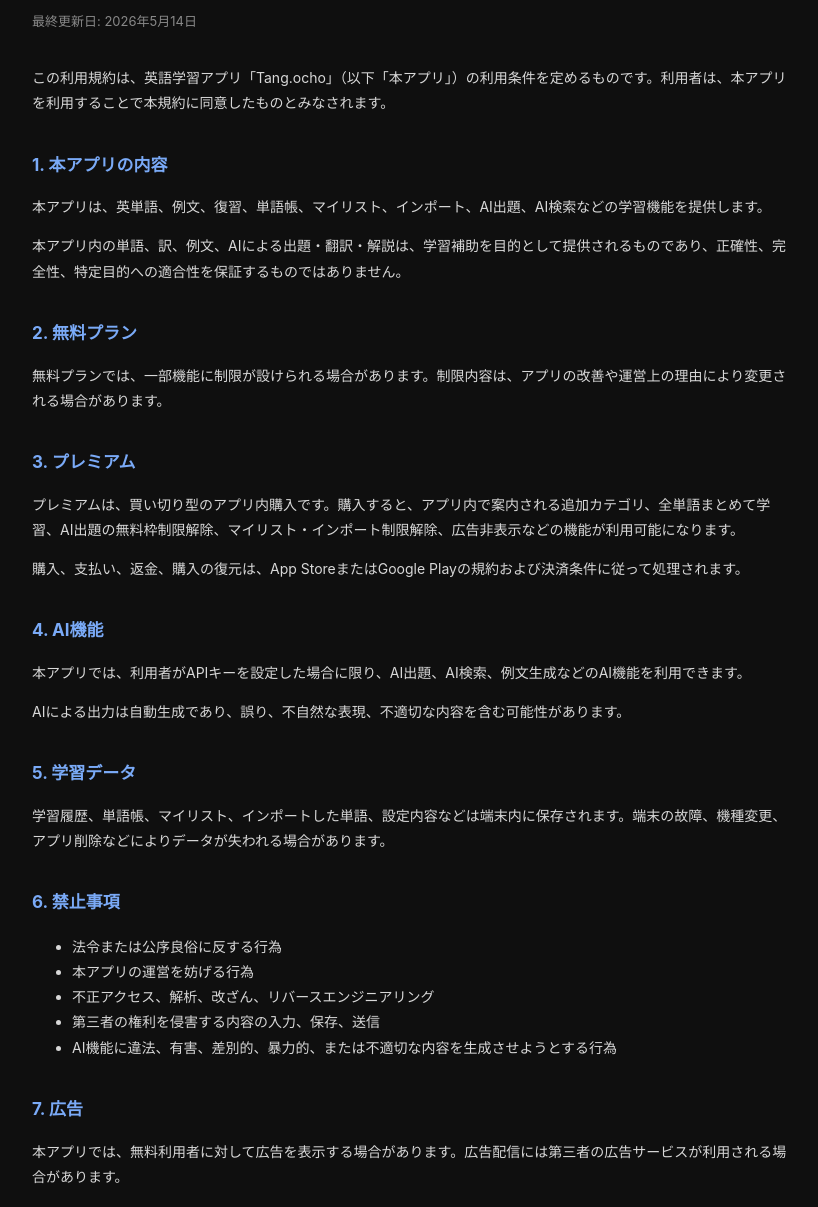
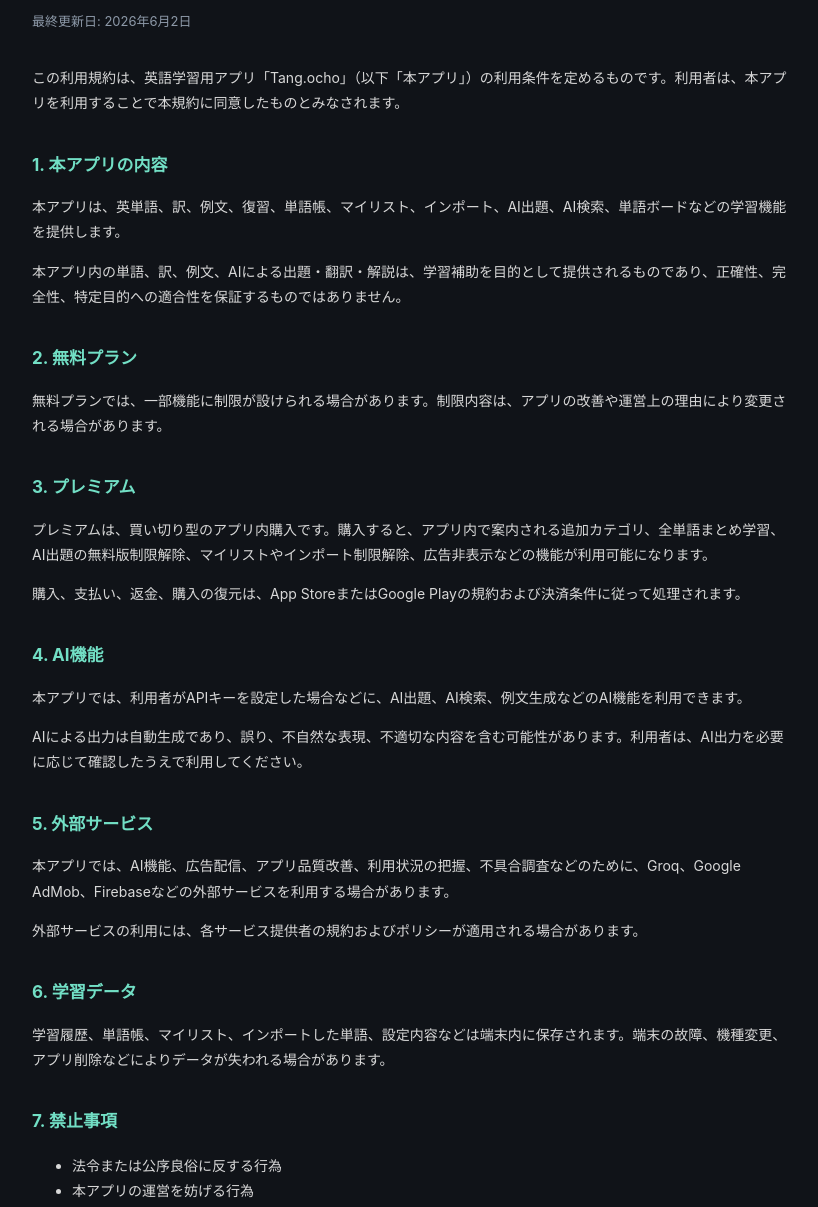
Before and after one commit to mr0614/Ta.ngocho-pages, a plain HTML site: page legal/terms.html in a window 1280 px wide. Shown: the part 90-1297 px from the top of the page, without its empty margins (228-1046 px from the left). Drawn offline with Linux system fonts and the light colour scheme.

Commit message:
Add files via upload

```diff
--- a/legal/terms.html
+++ b/legal/terms.html
@@ -6,41 +6,45 @@
   <title>利用規約 - Tang.ocho</title>
   <style>
     * { box-sizing: border-box; }
-    body { margin: 0; padding: 40px 20px 72px; background: #0f0f0f; color: #d8d8d8; font-family: -apple-system, BlinkMacSystemFont, "Hiragino Sans", "Yu Gothic", sans-serif; line-height: 1.8; }
+    body { margin: 0; padding: 40px 20px 72px; background: #101318; color: #d8d8d8; font-family: -apple-system, BlinkMacSystemFont, "Hiragino Sans", "Yu Gothic", sans-serif; line-height: 1.8; }
     main { max-width: 760px; margin: 0 auto; }
     h1 { color: #fff; font-size: 26px; margin: 0 0 6px; }
-    h2 { color: #7aaaf7; font-size: 17px; margin-top: 34px; }
+    h2 { color: #72dfc5; font-size: 17px; margin-top: 34px; }
     p, li { font-size: 14px; }
-    .updated { color: #888; font-size: 13px; margin-bottom: 32px; }
+    .updated { color: #8d99a8; font-size: 13px; margin-bottom: 32px; }
     a { color: #8bb7ff; }
   </style>
 </head>
 <body>
   <main>
     <h1>利用規約</h1>
-    <p class="updated">最終更新日: 2026年5月14日</p>
+    <p class="updated">最終更新日: 2026年6月2日</p>
 
-    <p>この利用規約は、英語学習アプリ「Tang.ocho」（以下「本アプリ」）の利用条件を定めるものです。利用者は、本アプリを利用することで本規約に同意したものとみなされます。</p>
+    <p>この利用規約は、英語学習用アプリ「Tang.ocho」（以下「本アプリ」）の利用条件を定めるものです。利用者は、本アプリを利用することで本規約に同意したものとみなされます。</p>
 
     <h2>1. 本アプリの内容</h2>
-    <p>本アプリは、英単語、例文、復習、単語帳、マイリスト、インポート、AI出題、AI検索などの学習機能を提供します。</p>
+    <p>本アプリは、英単語、訳、例文、復習、単語帳、マイリスト、インポート、AI出題、AI検索、単語ボードなどの学習機能を提供します。</p>
     <p>本アプリ内の単語、訳、例文、AIによる出題・翻訳・解説は、学習補助を目的として提供されるものであり、正確性、完全性、特定目的への適合性を保証するものではありません。</p>
 
     <h2>2. 無料プラン</h2>
     <p>無料プランでは、一部機能に制限が設けられる場合があります。制限内容は、アプリの改善や運営上の理由により変更される場合があります。</p>
 
     <h2>3. プレミアム</h2>
-    <p>プレミアムは、買い切り型のアプリ内購入です。購入すると、アプリ内で案内される追加カテゴリ、全単語まとめて学習、AI出題の無料枠制限解除、マイリスト・インポート制限解除、広告非表示などの機能が利用可能になります。</p>
+    <p>プレミアムは、買い切り型のアプリ内購入です。購入すると、アプリ内で案内される追加カテゴリ、全単語まとめ学習、AI出題の無料版制限解除、マイリストやインポート制限解除、広告非表示などの機能が利用可能になります。</p>
     <p>購入、支払い、返金、購入の復元は、App StoreまたはGoogle Playの規約および決済条件に従って処理されます。</p>
 
     <h2>4. AI機能</h2>
-    <p>本アプリでは、利用者がAPIキーを設定した場合に限り、AI出題、AI検索、例文生成などのAI機能を利用できます。</p>
-    <p>AIによる出力は自動生成であり、誤り、不自然な表現、不適切な内容を含む可能性があります。</p>
+    <p>本アプリでは、利用者がAPIキーを設定した場合などに、AI出題、AI検索、例文生成などのAI機能を利用できます。</p>
+    <p>AIによる出力は自動生成であり、誤り、不自然な表現、不適切な内容を含む可能性があります。利用者は、AI出力を必要に応じて確認したうえで利用してください。</p>
 
-    <h2>5. 学習データ</h2>
+    <h2>5. 外部サービス</h2>
+    <p>本アプリでは、AI機能、広告配信、アプリ品質改善、利用状況の把握、不具合調査などのために、Groq、Google AdMob、Firebaseなどの外部サービスを利用する場合があります。</p>
+    <p>外部サービスの利用には、各サービス提供者の規約およびポリシーが適用される場合があります。</p>
+
+    <h2>6. 学習データ</h2>
     <p>学習履歴、単語帳、マイリスト、インポートした単語、設定内容などは端末内に保存されます。端末の故障、機種変更、アプリ削除などによりデータが失われる場合があります。</p>
 
-    <h2>6. 禁止事項</h2>
+    <h2>7. 禁止事項</h2>
     <ul>
       <li>法令または公序良俗に反する行為</li>
       <li>本アプリの運営を妨げる行為</li>
@@ -48,9 +52,6 @@
       <li>第三者の権利を侵害する内容の入力、保存、送信</li>
       <li>AI機能に違法、有害、差別的、暴力的、または不適切な内容を生成させようとする行為</li>
     </ul>
-
-    <h2>7. 広告</h2>
-    <p>本アプリでは、無料利用者に対して広告を表示する場合があります。広告配信には第三者の広告サービスが利用される場合があります。</p>
 
     <h2>8. 免責事項</h2>
     <p>運営者は、本アプリの利用により生じた損害、学習データの消失、AI出力の誤り、外部サービスの停止または仕様変更について、法令上認められる範囲で責任を負いません。</p>
```
Also changed, not shown: legal/privacy.html (+18 -12 lines), support.html (+13 -11 lines).
